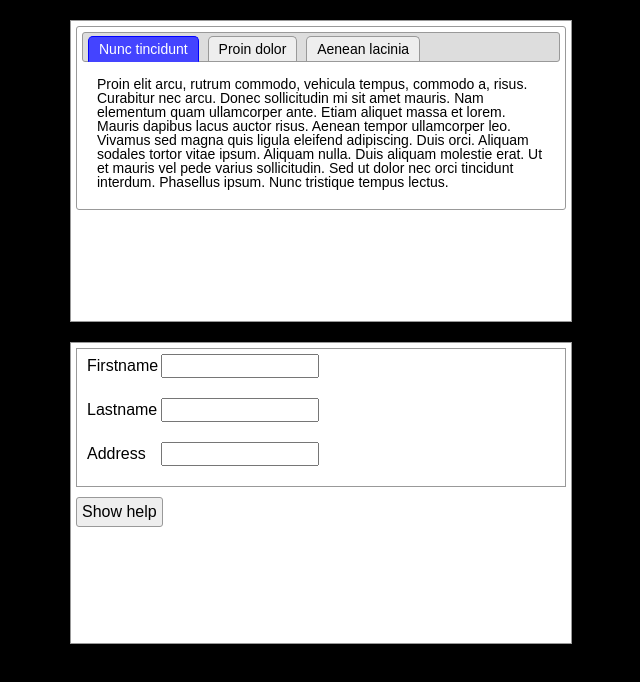
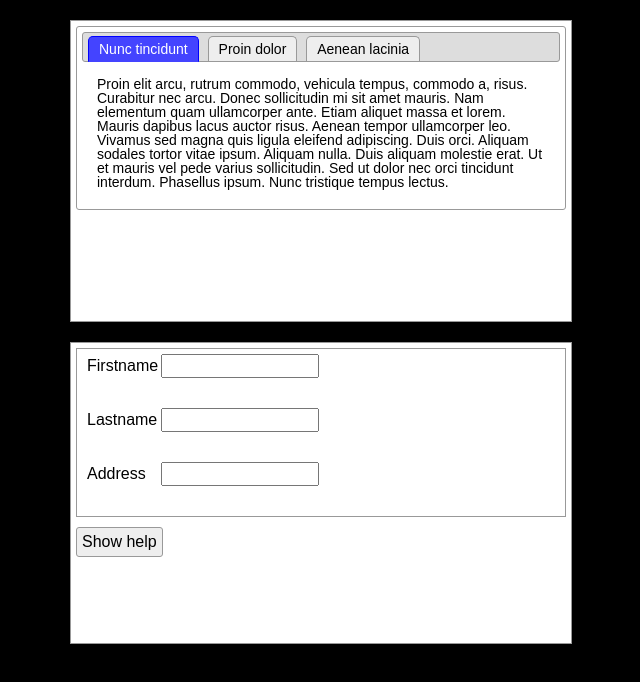
Before and after one commit to DenisRubashkin/Homework_JS_07_08, a plain HTML site: page index.html in a window 1280 px wide. Shown: the whole page, without its empty margins (319-959 px from the left). Drawn offline with nearby package versions, Linux system fonts and the light colour scheme.

Commit message:
Update style.css

```diff
--- a/css/style.css
+++ b/css/style.css
@@ -68,7 +68,7 @@ fieldset {
 }
 
 .fields__item {
-  margin: 5px 10px 20px 10px;
+  margin: 5px 5px 30px 10px;
   position: relative;
 }
 
```
